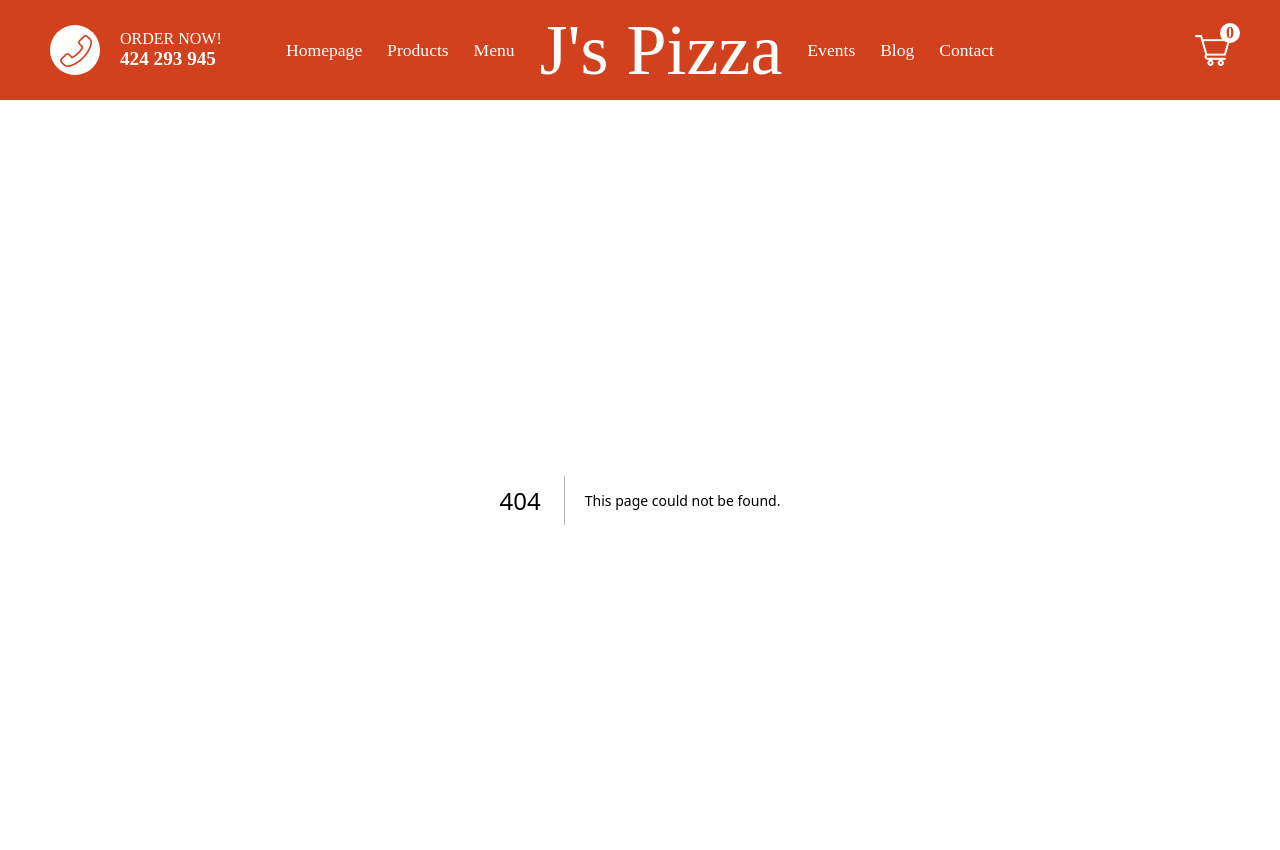
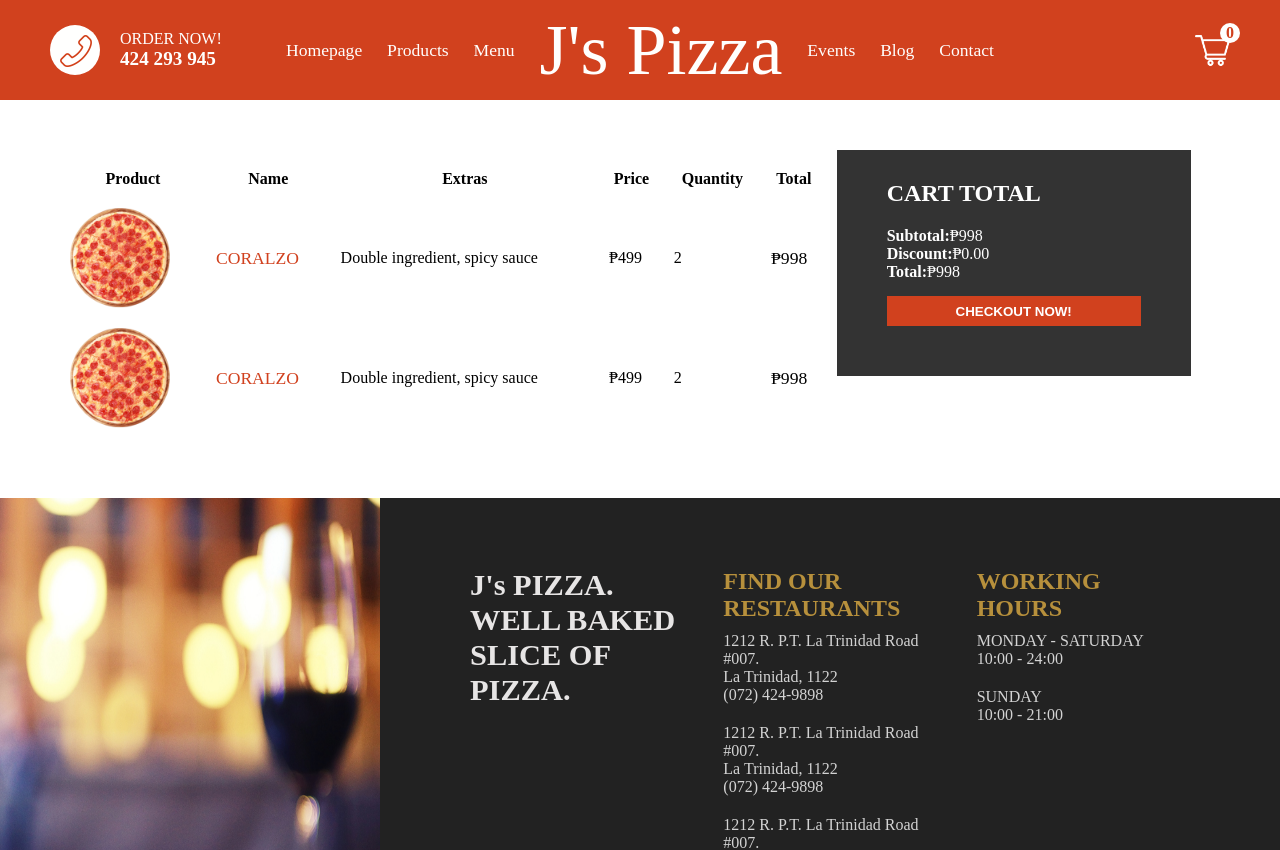
Before and after one commit to awesomedev08/Food-Ordering-Nextjs, a Next.js app: page /cart in a window 1280 px wide. Before the commit this address had no page. Shown: the top 850 px of the page. Built offline with nearby package versions, Linux system fonts and the light colour scheme.

Commit message:
Feat: started cart design

```diff
--- /dev/null
+++ b/pages/cart.js
@@ -0,0 +1,91 @@
+//Import UI
+import styles from "styles/Cart.module.css";
+import Image from "next/image";
+
+const Cart = () => {
+  return (
+    <div className={styles.container}>
+      <div className={styles.left}>
+        <table className={styles.table}>
+          <thead>
+            <tr className={styles.trTitle}>
+              <th>Product</th>
+              <th>Name</th>
+              <th>Extras</th>
+              <th>Price</th>
+              <th>Quantity</th>
+              <th>Total</th>
+            </tr>
+          </thead>
+          <tbody>
+            <tr className={styles.tr}>
+              <td>
+                <div className={styles.imgContainer}>
+                  <Image src="/img/pizza.png" fill alt="" />
+                </div>
+              </td>
+              <td>
+                <span className={styles.name}>CORALZO</span>
+              </td>
+              <td>
+                <span className={styles.extras}>
+                  Double ingredient, spicy sauce
+                </span>
+              </td>
+              <td>
+                <span className={styles.price}>₱499</span>
+              </td>
+              <td>
+                <span className={styles.quantity}>2</span>
+              </td>
+              <td>
+                <span className={styles.total}>₱998</span>
+              </td>
+            </tr>
+            <tr className={styles.tr}>
+              <td>
+                <div className={styles.imgContainer}>
+                  <Image src="/img/pizza.png" fill alt="" />
+                </div>
+              </td>
+              <td>
+                <span className={styles.name}>CORALZO</span>
+              </td>
+              <td>
+                <span className={styles.extras}>
+                  Double ingredient, spicy sauce
+                </span>
+              </td>
+              <td>
+                <span className={styles.price}>₱499</span>
+              </td>
+              <td>
+                <span className={styles.quantity}>2</span>
+              </td>
+              <td>
+                <span className={styles.total}>₱998</span>
+              </td>
+            </tr>
+          </tbody>
+        </table>
+      </div>
+      <div className={styles.right}>
+        <div className={styles.wrapper}>
+          <h2 className={styles.title}>CART TOTAL</h2>
+          <div className={styles.totalText}>
+            <b className={styles.totalTextTitle}>Subtotal:</b>₱998
+          </div>
+          <div className={styles.totalText}>
+            <b className={styles.totalTextTitle}>Discount:</b>₱0.00
+          </div>
+          <div className={styles.totalText}>
+            <b className={styles.totalTextTitle}>Total:</b>₱998
+          </div>
+          <button className={styles.button}>CHECKOUT NOW!</button>
+        </div>
+      </div>
+    </div>
+  );
+};
+
+export default Cart;
--- /dev/null
+++ b/styles/Cart.module.css
@@ -0,0 +1,63 @@
+.container{
+  padding: 50px;
+  display: flex;
+}
+
+.left{
+  flex: 2;
+}
+
+.right{
+  flex: 1;
+}
+
+.imgContainer{
+  width: 100px;
+  height: 100px;
+  position: relative;
+}
+
+.imgContainer img{
+  object-fit: cover;
+}
+
+.table{
+  width: 100%;
+  border-spacing: 20px;
+}
+
+.name{
+  font-weight: 50;
+  color: var(--primary-color);
+  font-size: 1.1rem;
+}
+
+.total{
+  font-weight: 500;
+  font-size: 1.1rem;
+}
+
+.wrapper{
+  width: 90%;
+  max-height: 300px;
+  background-color: #333;
+  padding: 50px;
+  padding-top: 30px;
+  display: flex;
+  flex-direction: column;
+  color: white
+}
+
+.title{
+  margin-bottom: 20px;
+}
+
+.button{
+  height: 30px;
+  margin-top: 15px;
+  font-weight: bold;
+  cursor: pointer;
+  background-color: var(--primary-color);
+  border: none;
+  color: white;
+}
--- a/styles/globals.css
+++ b/styles/globals.css
@@ -38,7 +38,10 @@
   --callout-border-rgb: 172, 175, 176;
   --card-rgb: 180, 185, 188;
   --card-border-rgb: 131, 134, 135;
+
+  --primary-color: #d1411e;
 }
+
 
 @media (prefers-color-scheme: dark) {
   :root {
```
